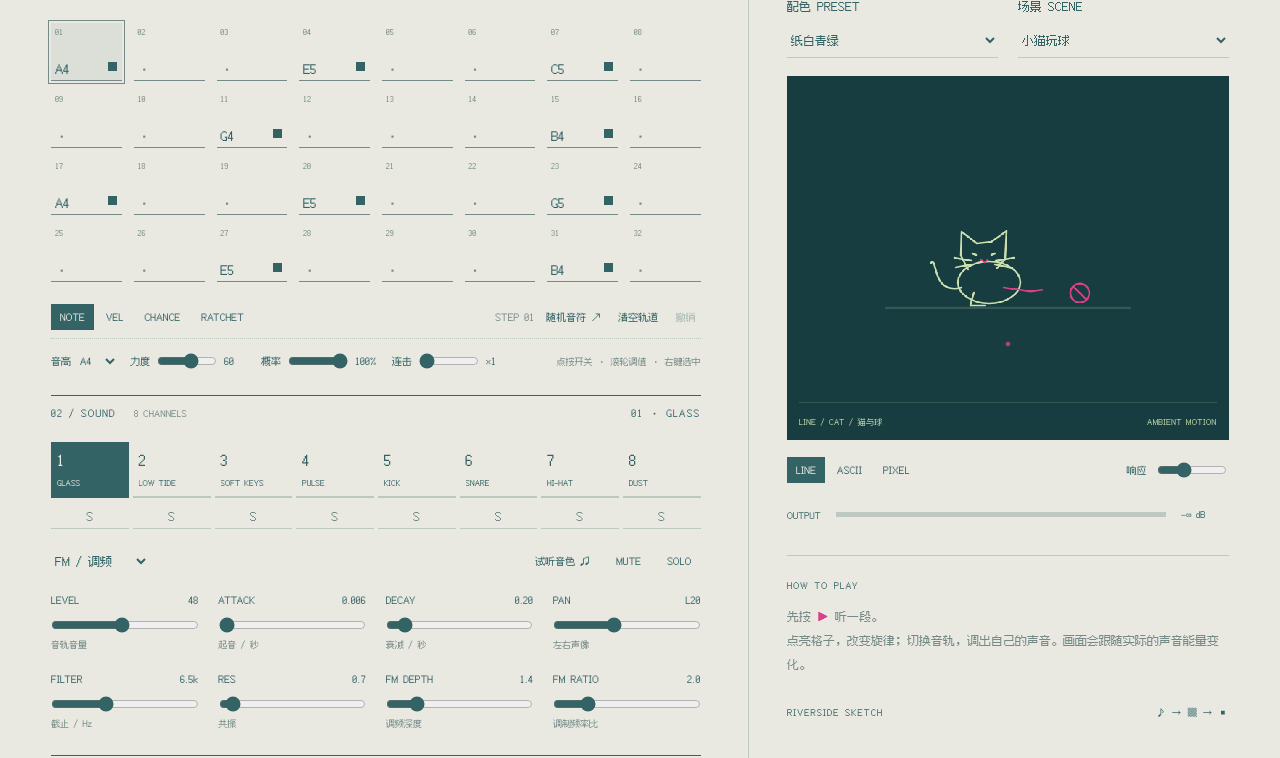
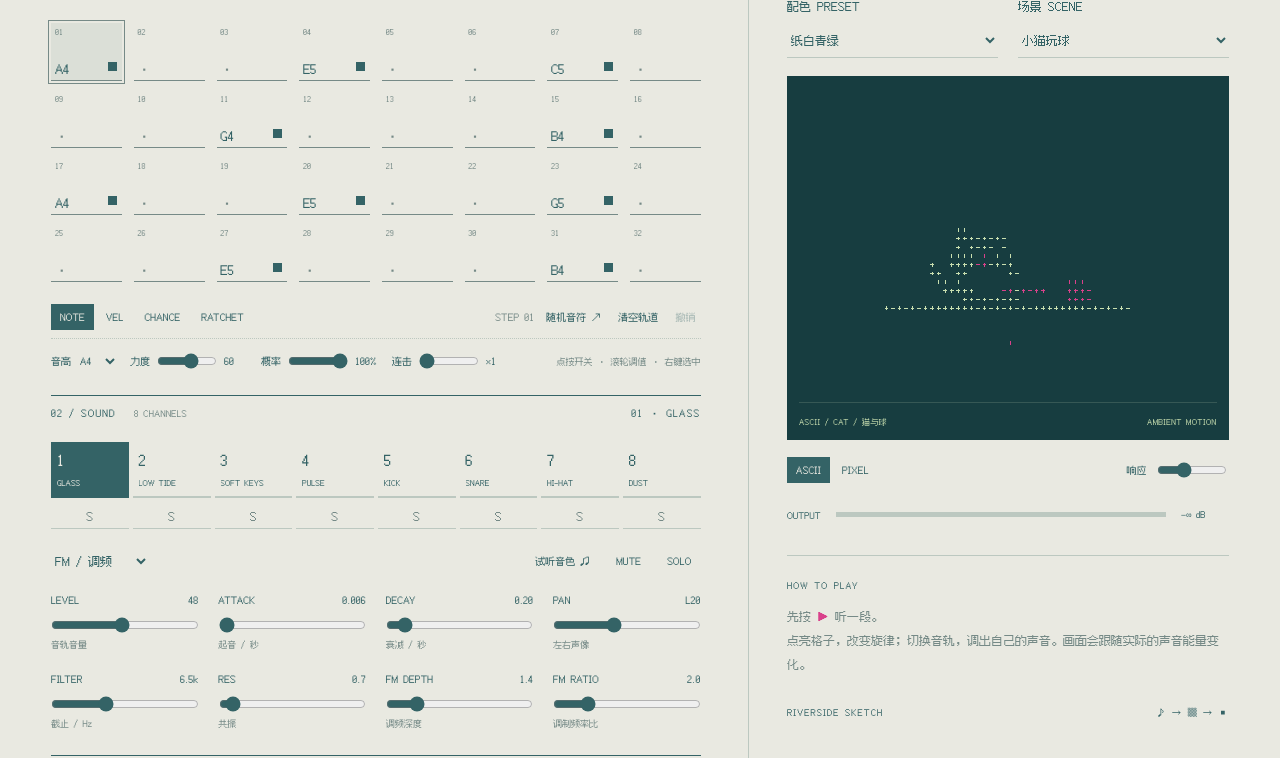
Before and after one commit to daftlamb/loopfield, a website with bundled scripts: page index.html in a window 1280 px wide. Shown: the part 342-1100 px from the top of the page. Built offline with nearby package versions, Linux system fonts and the light colour scheme.

Commit message:
fix: keep only ASCII and pixel visual modes

```diff
--- a/index.html
+++ b/index.html
@@ -27,7 +27,7 @@
   <div class="sectionhead"><span>04 / VISUAL FIELD</span><span class="liveDot" id="liveDot">●</span></div>
   <div class="visualTitle"><h1>Sound becomes<br>something you see.</h1><p>让声音，在这里留下形状。</p></div>
   <div class="sceneSettings"><label>配色 PRESET<select id="palette" aria-label="配色预设"><option value="paper">纸白青绿</option><option value="gameboy">GAME BOY 绿</option><option value="amber">琥珀终端</option><option value="midnight">午夜蓝</option><option value="ink">黑白墨水</option></select></label><label>场景 SCENE<select id="scene" aria-label="动态场景"><option value="cat">小猫玩球</option><option value="horse">马儿奔跑</option><option value="sheep">羊跳栏</option><option value="fish">金鱼游泳</option><option value="rain">雨天街角</option><option value="city">城市夜景</option><option value="spectrum">音频频谱</option></select></label></div><div class="visualScreen"><canvas id="visual" width="576" height="432" aria-label="音乐响应画面"></canvas><div class="screenCaption"><span id="visualCaption">ASCII / SPECTRAL TERRAIN</span><span id="visualStatus">AWAITING SOUND</span></div></div>
-  <div class="visualcontrols"><div class="tabs" id="visualModes"><button data-visual="line">LINE</button><button data-visual="ascii" class="active">ASCII</button><button data-visual="pixel">PIXEL</button></div><label>响应<input id="sensitivity" type="range" min="0.5" max="3" step="0.1" value="1.4" aria-label="画面响应强度"></label></div>
+  <div class="visualcontrols"><div class="tabs" id="visualModes"><button data-visual="ascii" class="active">ASCII</button><button data-visual="pixel">PIXEL</button></div><label>响应<input id="sensitivity" type="range" min="0.5" max="3" step="0.1" value="1.4" aria-label="画面响应强度"></label></div>
   <div class="meter"><span>OUTPUT</span><div><i id="level"></i></div><output id="db">−∞ dB</output></div>
   <div class="fieldNote"><span>HOW TO PLAY</span><p>先按 <b>▶</b> 听一段。<br>点亮格子，改变旋律；切换音轨，调出自己的声音。画面会跟随实际的声音能量变化。</p></div>
   <div class="visualFooter"><span>RIVERSIDE SKETCH</span><span>♪ → ▒ → ▪</span></div>
--- a/visuals.js
+++ b/visuals.js
@@ -9,8 +9,8 @@ const palettes={
 const captions={cat:'CAT / 猫与球',horse:'HORSE / 奔跑练习',sheep:'SHEEP / 一只又一只',spectrum:'SPECTRAL TERRAIN',fish:'GOLDFISH / 水中漫游',rain:'RAIN / 雨落街角',city:'CITY / 夜间放送'};
 export function startVisuals(engine){
   const $=s=>document.querySelector(s),canvas=$('#visual'),ctx=canvas.getContext('2d');
-  let prefs={palette:'paper',scene:'cat',mode:'line',sensitivity:1.4};
-  try{const p=JSON.parse(localStorage.getItem('loopfield-visuals-v1'));if(p){if(palettes[p.palette])prefs.palette=p.palette;if(captions[p.scene])prefs.scene=p.scene;if(['ascii','pixel','line'].includes(p.mode))prefs.mode=p.mode;if(Number.isFinite(p.sensitivity)&&p.sensitivity>=0.5&&p.sensitivity<=3)prefs.sensitivity=p.sensitivity;}}catch{}
+  let prefs={palette:'paper',scene:'cat',mode:'ascii',sensitivity:1.4};
+  try{const p=JSON.parse(localStorage.getItem('loopfield-visuals-v1'));if(p){if(palettes[p.palette])prefs.palette=p.palette;if(captions[p.scene])prefs.scene=p.scene;if(['ascii','pixel'].includes(p.mode))prefs.mode=p.mode;if(Number.isFinite(p.sensitivity)&&p.sensitivity>=0.5&&p.sensitivity<=3)prefs.sensitivity=p.sensitivity;}}catch{}
   const animalCanvas=document.createElement('canvas');animalCanvas.width=576;animalCanvas.height=432;const animalCtx=animalCanvas.getContext('2d',{willReadFrequently:true});
   let phase=0;
   let colors,energy=0,low=0,high=0,time=0,last=0,lastDraw=0;
@@ -18,14 +18,12 @@ export function startVisuals(engine){
   const chars=Array(64*32).fill(' '),tones=new Uint8Array(64*32);
   function settings(){
     colors=palettes[prefs.palette];['paper','ink','muted','line','accent','screen','light','shade'].forEach((k,i)=>document.documentElement.style.setProperty('--'+k,colors[i]));
-    if(!['cat','horse','sheep'].includes(prefs.scene)&&prefs.mode==='line')prefs.mode='ascii';
-    $('#visualModes [data-visual=line]').hidden=!['cat','horse','sheep'].includes(prefs.scene);
     $('#palette').value=prefs.palette;$('#scene').value=prefs.scene;$('#sensitivity').value=prefs.sensitivity;
     [...$('#visualModes').children].forEach(b=>b.classList.toggle('active',b.dataset.visual===prefs.mode));
     $('#visualCaption').textContent=prefs.mode.toUpperCase()+' / '+captions[prefs.scene];
   }
   function save(){settings();try{localStorage.setItem('loopfield-visuals-v1',JSON.stringify(prefs));}catch{}}
-  $('#palette').onchange=e=>{prefs.palette=e.target.value;save();};$('#scene').onchange=e=>{prefs.scene=e.target.value;if(['cat','horse','sheep'].includes(prefs.scene))prefs.mode='line';save();};
+  $('#palette').onchange=e=>{prefs.palette=e.target.value;save();};$('#scene').onchange=e=>{prefs.scene=e.target.value;save();};
   $('#visualModes').onclick=e=>{if(e.target.dataset.visual){prefs.mode=e.target.dataset.visual;save();}};
   $('#sensitivity').oninput=e=>{prefs.sensitivity=Number(e.target.value);save();};settings();
   function put(x,y,ch,tone=1){x=Math.round(x);y=Math.round(y);if(x>=0&&x<64&&y>=0&&y<32){chars[y*64+x]=ch;tones[y*64+x]=tone;}}
@@ -79,10 +77,9 @@ export function startVisuals(engine){
     chars.fill(' ');tones.fill(0);
     if(animal){
       drawAnimal(animalCtx,prefs.scene,phase,Math.min(1,energy*prefs.sensitivity*12),colors);
-      if(prefs.mode!=='line'){const pixels=animalCtx.getImageData(0,0,576,432).data;for(let y=0;y<32;y++)for(let x=0;x<64;x++){let strongest=0,tone=1;for(let dy=0;dy<12;dy++)for(let dx=0;dx<9;dx++){const i=((y*12+20+dy)*576+x*9+dx)*4;if(pixels[i+3]>strongest){strongest=pixels[i+3];tone=Math.abs(pixels[i]-parseInt(colors[4].slice(1,3),16))<5?3:1;}}if(strongest>70)put(x,y,'+',tone);}}
+      {const pixels=animalCtx.getImageData(0,0,576,432).data;for(let y=0;y<32;y++)for(let x=0;x<64;x++){let strongest=0,tone=1;for(let dy=0;dy<12;dy++)for(let dx=0;dx<9;dx++){const i=((y*12+20+dy)*576+x*9+dx)*4;if(pixels[i+3]>strongest){strongest=pixels[i+3];tone=Math.abs(pixels[i]-parseInt(colors[4].slice(1,3),16))<5?3:1;}}if(strongest>70)put(x,y,'+',tone);}}
     }else if(prefs.scene==='fish')fishScene();else if(prefs.scene==='rain')rainScene();else if(prefs.scene==='city')cityScene();else spectrum();
     ctx.fillStyle=colors[5];ctx.fillRect(0,0,576,432);ctx.font='12px "Loop Pixel",monospace';ctx.textAlign='center';
-    if(animal&&prefs.mode==='line'){ctx.drawImage(animalCanvas,0,0);return;}
     for(let y=0;y<32;y++)for(let x=0;x<64;x++){const i=y*64+x;if(chars[i]===' ')continue;ctx.fillStyle=tones[i]===3?colors[4]:tones[i]===2?colors[7]:colors[6];if(prefs.mode==='ascii')ctx.fillText(chars[i],x*9+4,y*12+30);else ctx.fillRect(x*9+1,y*12+20,tones[i]===2?4:7,tones[i]===2?4:9);}
   }
   requestAnimationFrame(draw);
```
